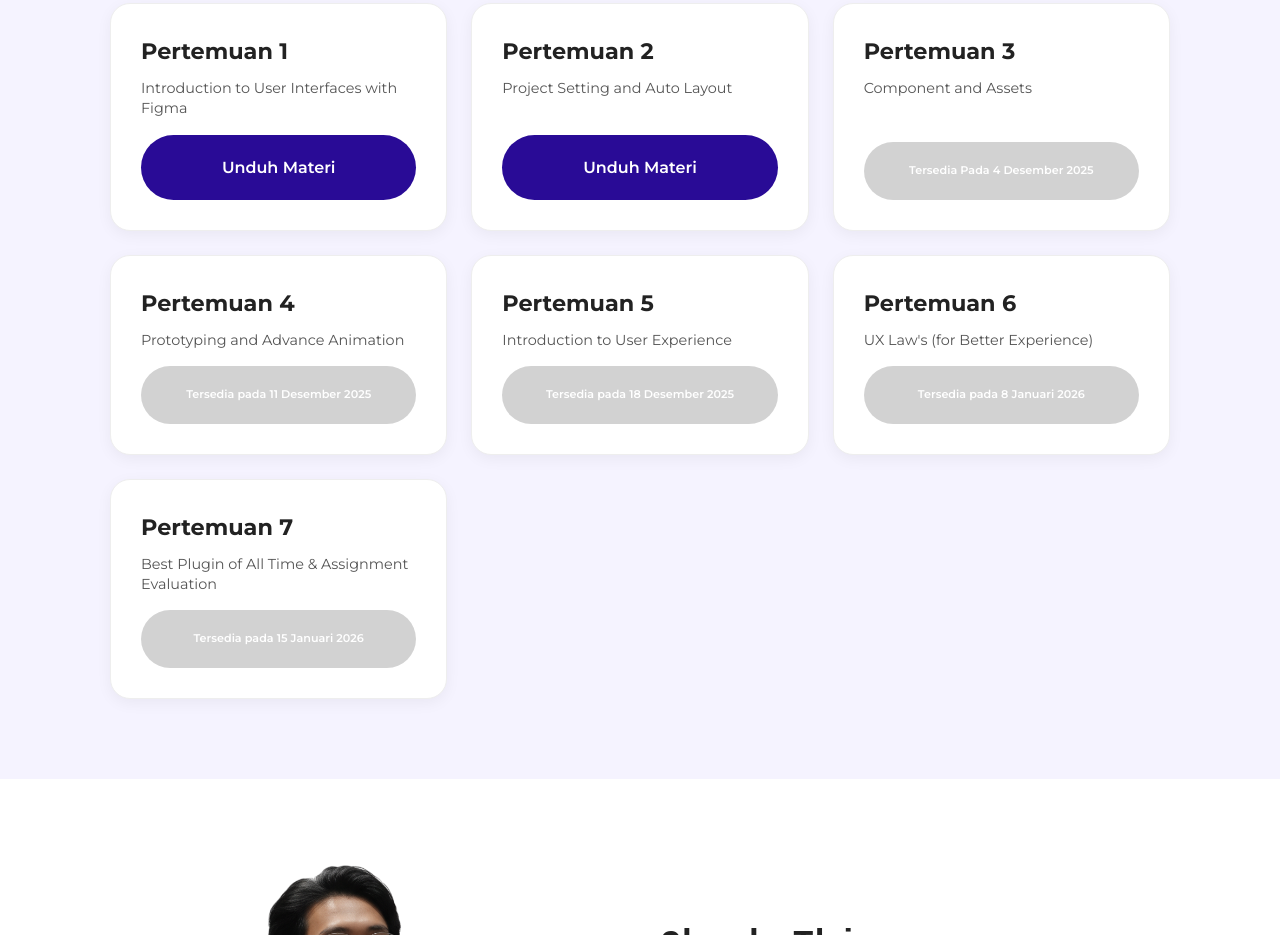
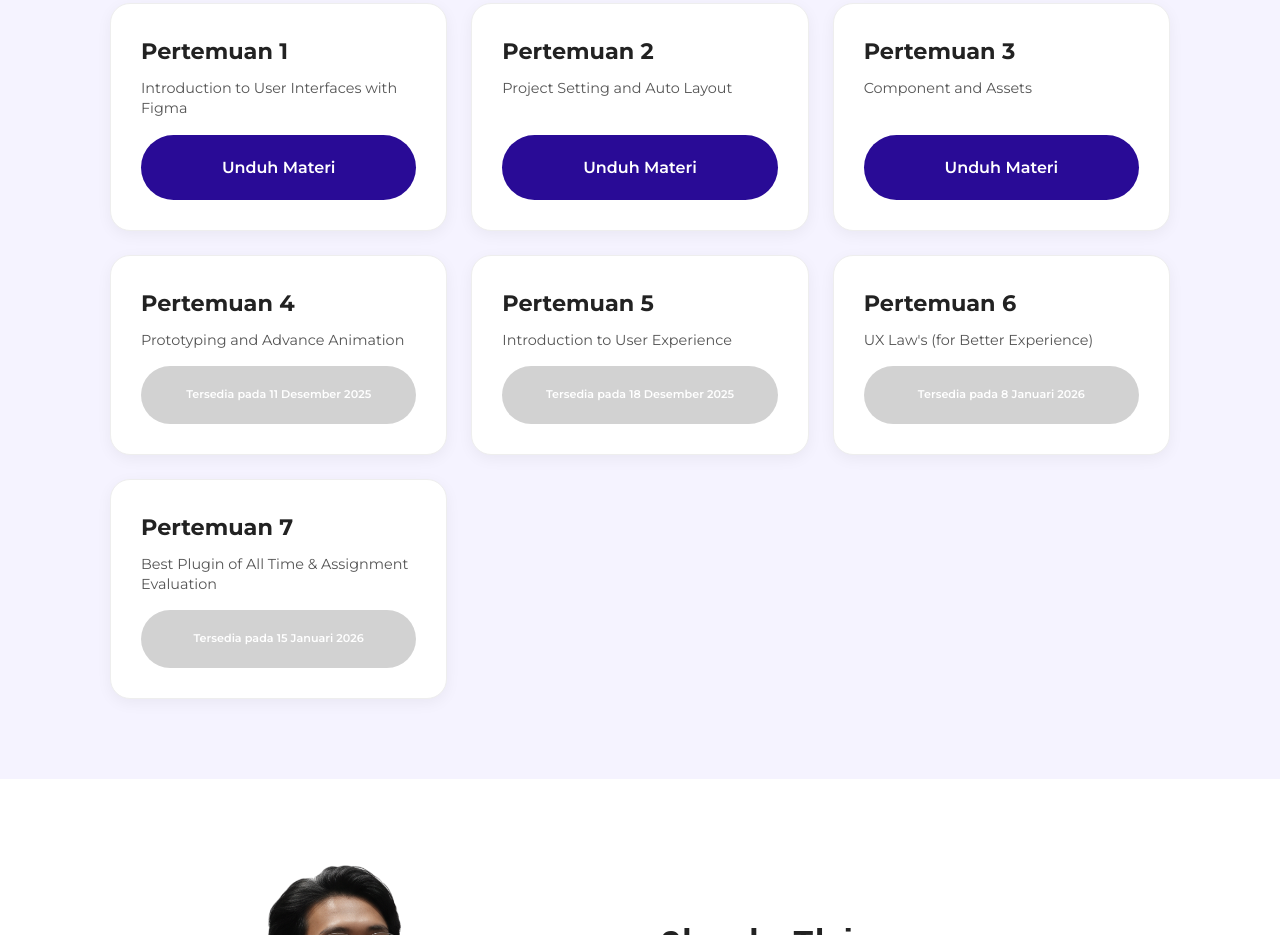
Before and after one commit to bangkennn/TimeAcademy, a plain HTML site: page index.html in a window 1280 px wide. Shown: the part 2246-3181 px from the top of the page. Drawn offline with nearby package versions, Linux system fonts and the light colour scheme; a web font is replaced by a local one.

Commit message:
Pertemuan 3

```diff
--- a/index.html
+++ b/index.html
@@ -642,7 +642,7 @@
                             <div class="materi-title">Pertemuan 3</div>
                             <div class="materi-subtitle">Component and Assets</div>
                             <div class="materi-actions">
-                                <span class="btn disabled" aria-disabled="true">Tersedia Pada 4 Desember 2025</span>
+                                <a class="btn" href="pdf/3.pdf" download>Unduh Materi</a>
                             </div>
                         </div>
 
```
Also changed, not shown: 1 other file.
